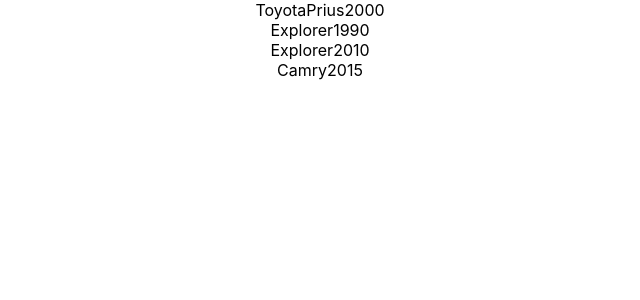
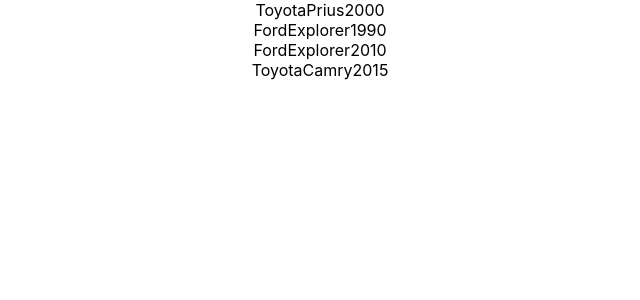
Before and after one commit to slaurence2018/cassiopeiacardealer, a React (Create React App) app: page / in a window 1280 px wide. Shown: the top 300 px of the page, without its empty margins (320-960 px from the left). Built offline with nearby package versions, Linux system fonts and the light colour scheme.

Commit message:
updating car data

```diff
--- a/src/carData.js
+++ b/src/carData.js
@@ -6,19 +6,19 @@
     id: "1"
   },
   {
-    make: "Ford",
+    carMake: "Ford",
     model: "Explorer",
     year: "1990",
     id: "2"
   },
   {
-    make: "Ford",
+    carMake: "Ford",
     model: "Explorer",
     year: "2010",
     id: "3"
   },
   {
-    make: "Toyota",
+    carMake: "Toyota",
     model: "Camry",
     year: "2015",
     id: "4"
```
